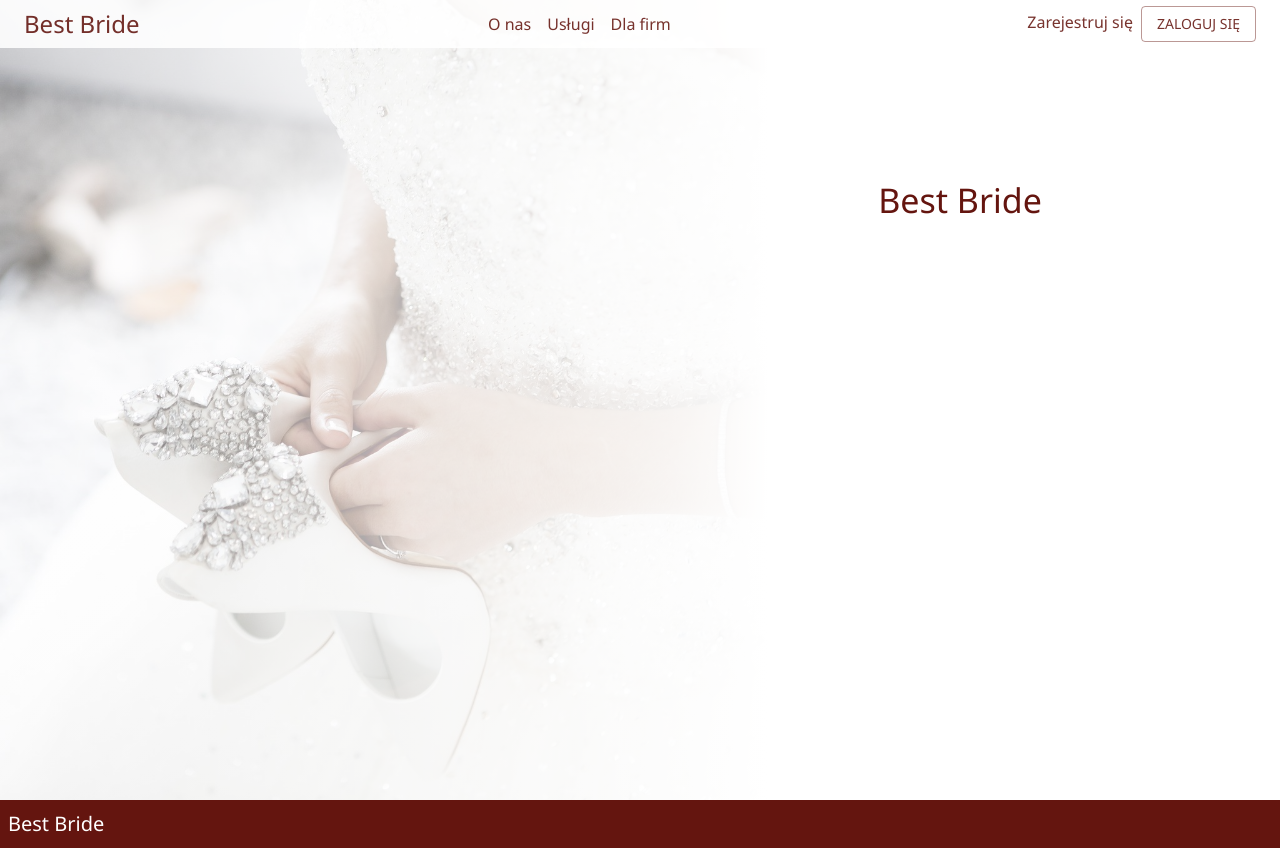
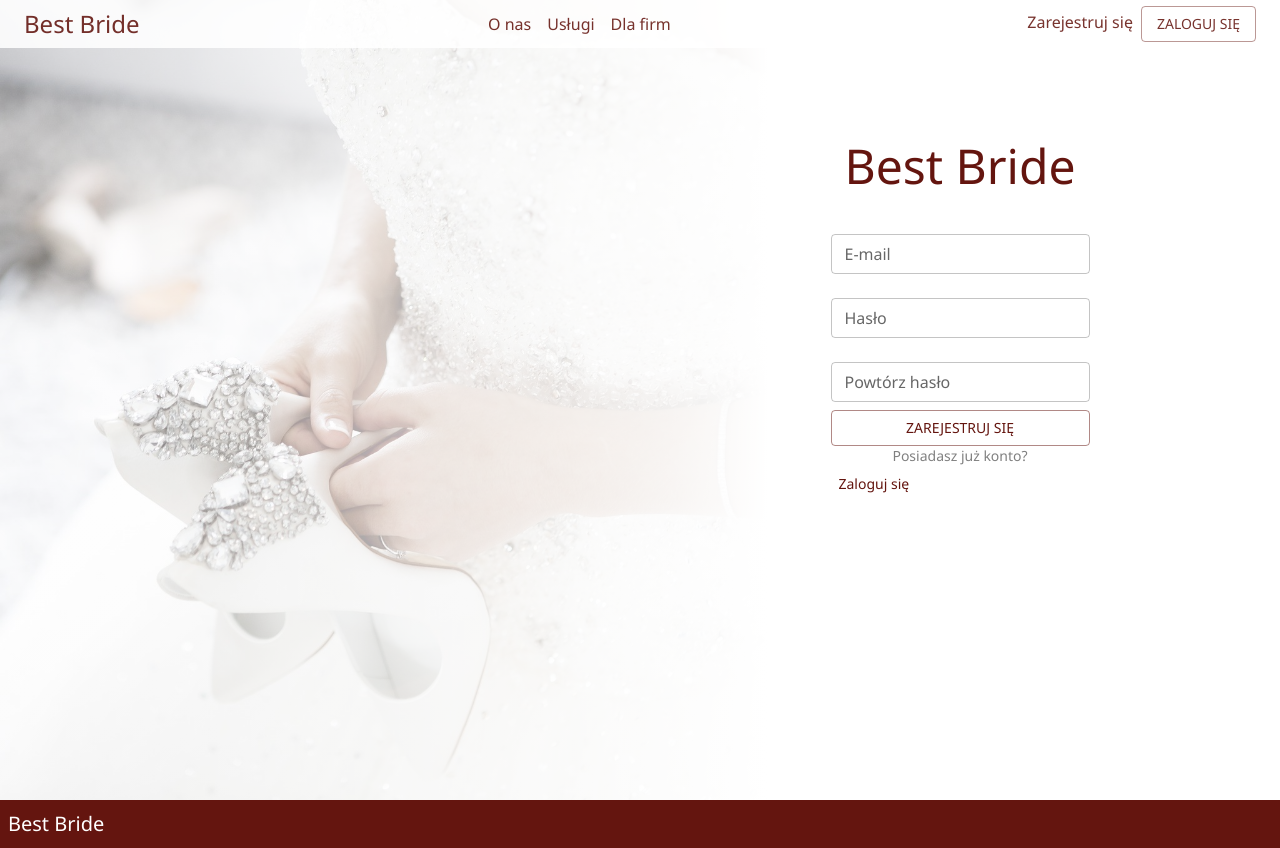
Before and after one commit to Idelya/BestBride, a Next.js app: page /signup in a window 1280 px wide. Built offline with nearby package versions, Linux system fonts and the light colour scheme.

Commit message:
sign up form

```diff
--- a/components/Header/Account.tsx
+++ b/components/Header/Account.tsx
@@ -5,7 +5,7 @@ import { createStyles, makeStyles } from "@mui/styles";
 import Link from "next/link";
 import { ROUTES } from "../../config/configNav";
 import NavLink from "./NavLink";
-import RectangularButton from "../Button";
+import RectangularButton from "../RectangularButton";
 
 const useStyles = makeStyles((theme: Theme) =>
   createStyles({
--- a/components/SignUpPage/SignUpPage.tsx
+++ b/components/SignUpPage/SignUpPage.tsx
@@ -1,10 +1,15 @@
 import React from "react";
 import Image from "next/image";
-import { makeStyles } from "@mui/styles";
+import { createStyles, makeStyles } from "@mui/styles";
 import start from "../../public/img/signup.jpg";
 import Logo from "../Logo";
+import { TextField, Theme, Typography } from "@mui/material";
+import RectangularButton from "../RectangularButton";
+import UnderlinedLink from "../UnderlinedLink";
+import { ROUTES } from "../../config/configNav";
 
-const useStyles = makeStyles({
+const useStyles = makeStyles((theme: Theme) =>
+  createStyles({
     root: {
       textAlign: "center",
     },
@@ -33,12 +38,25 @@ const useStyles = makeStyles({
       right: 0,
       top: 0,
       width: "50%",
-    height: " 50%",
+      height: "80%",
       display: "flex",
+      flexDirection: "column",
       justifyContent: "center",
       alignItems: "center",
     },
-});
+    form: {
+      display: "flex",
+      flexDirection: "column",
+      textAlign: "center",
+      marginTop: theme.spacing(3),
+    },
+    button: {
+      textAlign: "center",
+      margin: theme.spacing(3),
+      textTransform: "none",
+    },
+  })
+);
 
 export default function SignUpPage() {
   const classes = useStyles();
@@ -54,7 +72,45 @@ export default function SignUpPage() {
         />
       </div>
       <div className={classes.contentBanner}>
-        <Logo variantLogo="h4" />
+        <Logo variantLogo="h3" />
+        <div className={classes.form}>
+          <TextField
+            id="login"
+            label="E-mail"
+            size="small"
+            variant="outlined"
+            margin="normal"
+            type="email"
+          />
+          <TextField
+            id="password"
+            label="Hasło"
+            size="small"
+            variant="outlined"
+            margin="normal"
+            type="password"
+          />
+          <TextField
+            id="password"
+            label="Powtórz hasło"
+            size="small"
+            variant="outlined"
+            margin="normal"
+            type="password"
+          />
+          <RectangularButton
+            color="primary"
+            variant="outlined"
+            size="medium"
+            className={classes.button}
+          >
+            Zarejestruj się
+          </RectangularButton>
+          <Typography color="GrayText" variant="body2">
+            Posiadasz już konto?
+          </Typography>
+          <UnderlinedLink route={ROUTES.signInClient} />
+        </div>
       </div>
     </div>
   );
--- /dev/null
+++ b/components/UnderlinedLink.tsx
@@ -0,0 +1,54 @@
+import React from "react";
+import { styled, Theme } from "@mui/system";
+import { Typography, TypographyProps } from "@mui/material";
+import { createStyles, makeStyles } from "@mui/styles";
+import { Route } from "../config/types";
+import Link from "next/link";
+
+const useStyles = makeStyles((theme: Theme) =>
+  createStyles({
+    root: {
+      textAlign: "center",
+      textDecoration: "none",
+      padding: theme.spacing(1),
+      position: "relative",
+      width: "max-content",
+      margin: "auto",
+      "&::before": {
+        content: "''",
+        position: "absolute",
+        display: "block",
+        width: "100%",
+        height: "1px",
+        bottom: 0,
+        left: 0,
+        backgroundColor: "#64150F",
+        transform: "scaleX(0)",
+        transition: "transform 0.4s ease",
+      },
+      "&:hover::before": {
+        transform: "scaleX(1)",
+      },
+    },
+  })
+);
+
+interface UnderlinedLinkProps {
+  route: Route;
+}
+
+export default function UnderlinedLink({ route }: UnderlinedLinkProps) {
+  const classes = useStyles();
+  return (
+    <Link href={route.link} passHref>
+      <Typography
+        component="a"
+        className={classes.root}
+        color="primary"
+        variant="body2"
+      >
+        {route.name}
+      </Typography>
+    </Link>
+  );
+}
```
Also changed, not shown: components/RectangularButton.tsx (renamed from components/Button.tsx). Lines whose indentation alone changed are shown as unchanged.
